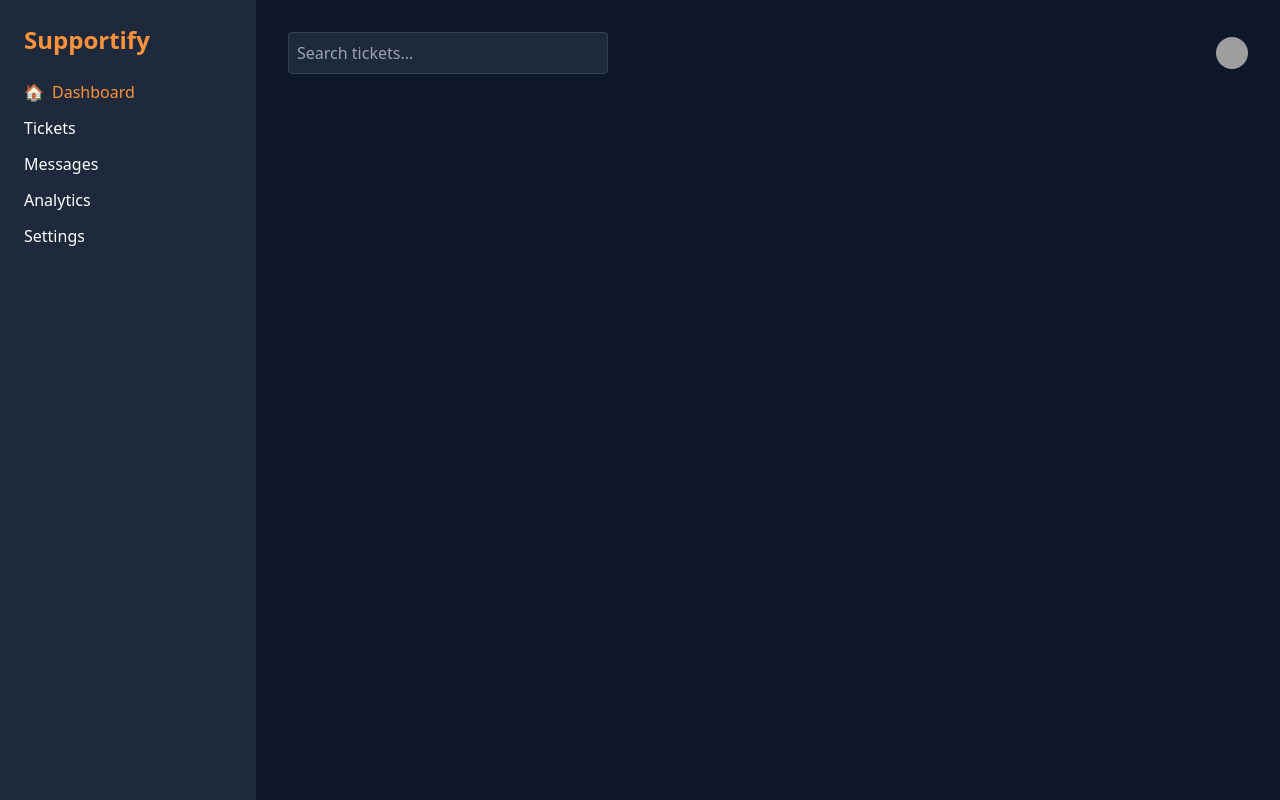
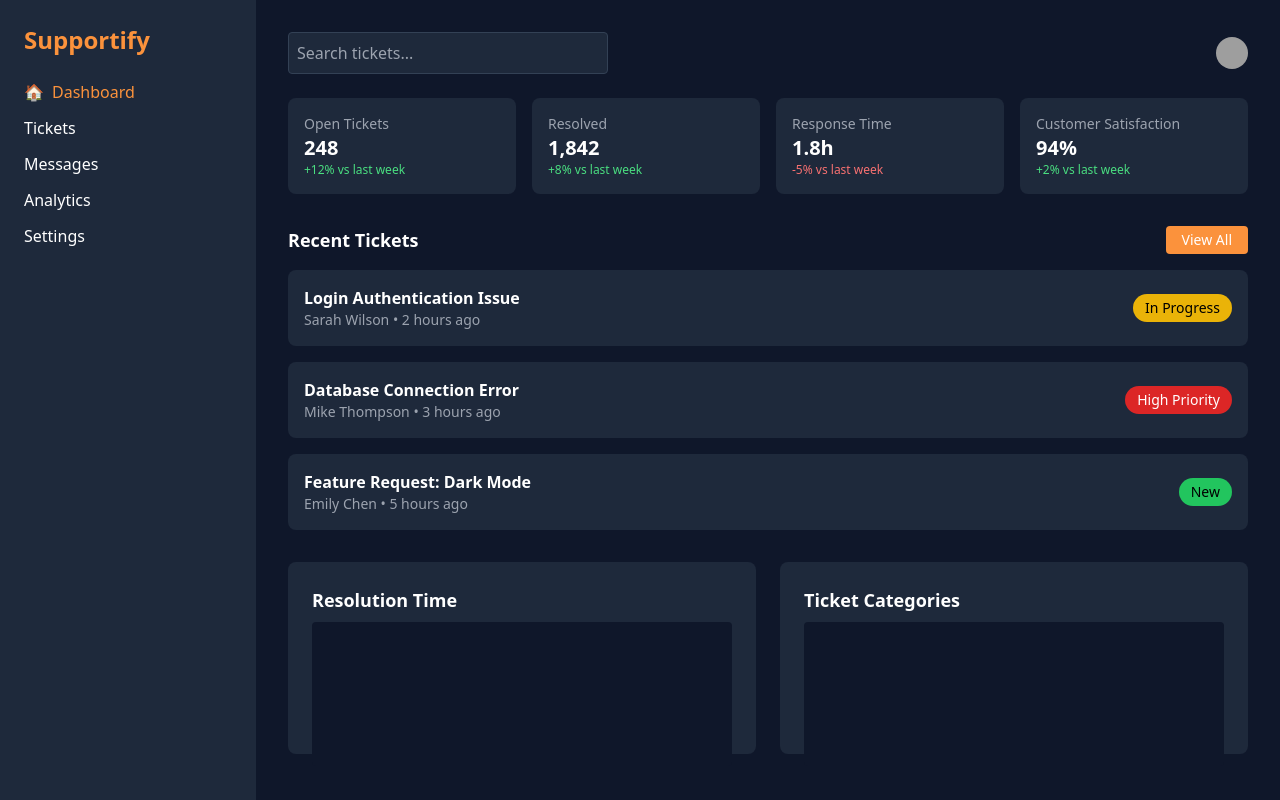
Before and after one commit to NadaZirari/Supportify-fil-rouge, a Laravel app: template filrouge/resources/views/dashboard_agent.blade.php in a window 1280 px wide. Run offline with Laravel 12, Linux system fonts and the light colour scheme; the template is opened without the code that fills it, so the values that code supplies are empty; some libraries are stand-ins or nearby versions; grey boxes are pictures that could not be loaded.

Commit message:
ajouter la partie des statistiques des ticket dans la page de agent dashboard

```diff
--- a/filrouge/resources/views/dashboard_agent.blade.php
+++ b/filrouge/resources/views/dashboard_agent.blade.php
@@ -33,7 +33,72 @@
         </div>
       </div>
 
+      <!-- Stats -->
+      <div class="grid grid-cols-1 md:grid-cols-4 gap-4 mt-6">
+        <div class="bg-[#1E293B] p-4 rounded-lg">
+          <p class="text-sm text-gray-400">Open Tickets</p>
+          <h2 class="text-xl font-semibold">248</h2>
+          <p class="text-green-400 text-xs">+12% vs last week</p>
+        </div>
+        <div class="bg-[#1E293B] p-4 rounded-lg">
+          <p class="text-sm text-gray-400">Resolved</p>
+          <h2 class="text-xl font-semibold">1,842</h2>
+          <p class="text-green-400 text-xs">+8% vs last week</p>
+        </div>
+        <div class="bg-[#1E293B] p-4 rounded-lg">
+          <p class="text-sm text-gray-400">Response Time</p>
+          <h2 class="text-xl font-semibold">1.8h</h2>
+          <p class="text-red-400 text-xs">-5% vs last week</p>
+        </div>
+        <div class="bg-[#1E293B] p-4 rounded-lg">
+          <p class="text-sm text-gray-400">Customer Satisfaction</p>
+          <h2 class="text-xl font-semibold">94%</h2>
+          <p class="text-green-400 text-xs">+2% vs last week</p>
+        </div>
+      </div>
 
+      <!-- Recent Tickets -->
+      <div class="mt-8">
+        <div class="flex justify-between items-center mb-4">
+          <h3 class="text-lg font-semibold">Recent Tickets</h3>
+          <button class="text-sm bg-orange-400 text-white px-4 py-1 rounded hover:bg-orange-500">View All</button>
+        </div>
+        <div class="space-y-4">
+          <div class="bg-[#1E293B] p-4 rounded-lg flex justify-between items-center">
+            <div>
+              <p class="font-semibold">Login Authentication Issue</p>
+              <p class="text-sm text-gray-400">Sarah Wilson • 2 hours ago</p>
+            </div>
+            <span class="text-sm bg-yellow-500 text-black px-3 py-1 rounded-full">In Progress</span>
+          </div>
+          <div class="bg-[#1E293B] p-4 rounded-lg flex justify-between items-center">
+            <div>
+              <p class="font-semibold">Database Connection Error</p>
+              <p class="text-sm text-gray-400">Mike Thompson • 3 hours ago</p>
+            </div>
+            <span class="text-sm bg-red-600 text-white px-3 py-1 rounded-full">High Priority</span>
+          </div>
+          <div class="bg-[#1E293B] p-4 rounded-lg flex justify-between items-center">
+            <div>
+              <p class="font-semibold">Feature Request: Dark Mode</p>
+              <p class="text-sm text-gray-400">Emily Chen • 5 hours ago</p>
+            </div>
+            <span class="text-sm bg-green-500 text-black px-3 py-1 rounded-full">New</span>
+          </div>
+        </div>
+      </div>
+
+      <!-- Charts placeholders -->
+      <div class="grid grid-cols-1 md:grid-cols-2 gap-6 mt-8">
+        <div class="bg-[#1E293B] rounded-lg p-6 h-48">
+          <h4 class="text-lg font-semibold mb-2">Resolution Time</h4>
+          <div class="h-full bg-[#0F172A] rounded"></div>
+        </div>
+        <div class="bg-[#1E293B] rounded-lg p-6 h-48">
+          <h4 class="text-lg font-semibold mb-2">Ticket Categories</h4>
+          <div class="h-full bg-[#0F172A] rounded"></div>
+        </div>
+      </div>
     </main>
   </div>
 </body>
```
